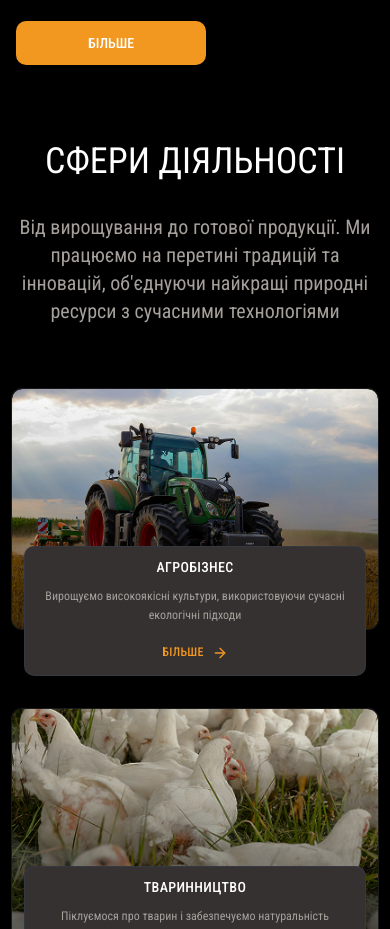
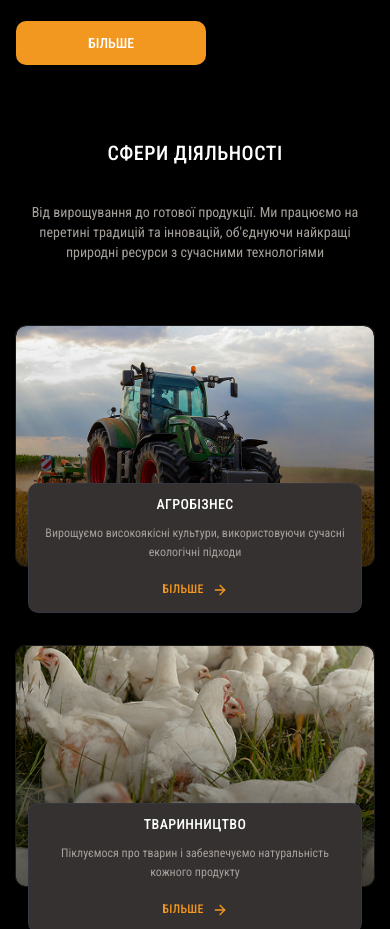
Before and after one commit to ArtemixArt228/chaika, a Next.js app: page / in a window 390 px wide. Shown: the part 2220-3149 px from the top of the page. Built offline with nearby package versions, Linux system fonts and the light colour scheme.

Commit message:
Refactor animations: extract shared animation variants to constants, update ActivitySection and DescriptionSection with Framer Motion animations using shared variants, and enhance responsiveness, layout, and styles for improved consistency.

```diff
--- a/src/app/(homepage)/activity-section/activity-section.tsx
+++ b/src/app/(homepage)/activity-section/activity-section.tsx
@@ -1,8 +1,14 @@
 "use client";
 
 import React from "react";
+import { motion } from "framer-motion";
 
 import { ActivityCard } from "@/app/(homepage)/activity-section/components/activity-card";
+import {
+  containerVariants,
+  fadeInUpVariants,
+  textVariants,
+} from "@/constants/animations";
 
 const ACTIVITY_CARDS = [
   {
@@ -39,21 +45,49 @@ const ACTIVITY_CARDS = [
 
 export const ActivitySection = () => {
   return (
-    <section className="container mx-auto mb-24 lg:mb-52 p-3 lg:p-0">
-      <h4 className="text-center text-white uppercase text-4xl mb-8">
+    <motion.section
+      className="container mx-auto mb-16 sm:mb-20 lg:mb-24 xl:mb-36 px-4 sm:px-6 lg:px-8"
+      variants={containerVariants}
+      initial="hidden"
+      whileInView="visible"
+      viewport={{ once: true, amount: 0.2 }}
+    >
+      <motion.h2
+        variants={fadeInUpVariants}
+        className="
+          text-center text-white uppercase
+          text-xl sm:text-2xl md:text-3xl lg:text-4xl
+          mb-6 sm:mb-8 lg:mb-12
+          px-4 py-3 sm:px-6 sm:py-4 md:px-0 md:py-0
+          rounded-lg md:rounded-none
+          font-medium tracking-wide
+          leading-tight sm:leading-tight
+          max-w-5xl mx-auto
+        "
+      >
         Сфери діяльності
-      </h4>
-      <p className="text-stone-400 text-xl text-center max-w-3xl mx-auto mb-16">
+      </motion.h2>
+      <motion.p
+        variants={textVariants}
+        className="
+              text-stone-400
+              text-center
+              text-sm sm:text-base lg:text-lg xl:text-xl
+              hover:text-stone-300
+              max-w-3xl mx-auto mb-16
+              transition-colors duration-300 ease-out
+            "
+      >
         Від вирощування до готової продукції. Ми працюємо на перетині традицій
         та інновацій, об&#39;єднуючи найкращі природні ресурси з сучасними
         технологіями
-      </p>
+      </motion.p>
 
       <div className="flex flex-col sm:flex-row sm:flex-wrap gap-x-5 gap-y-20 justify-center">
         {ACTIVITY_CARDS.map((card, i) => (
           <ActivityCard {...card} key={i} />
         ))}
       </div>
-    </section>
+    </motion.section>
   );
 };
--- a/src/app/(homepage)/description-section/description-section.tsx
+++ b/src/app/(homepage)/description-section/description-section.tsx
@@ -6,31 +6,11 @@ import { motion } from "framer-motion";
 
 import { MainButton } from "@/components/shared/button";
 
-const containerVariants = {
-  hidden: { opacity: 0 },
-  visible: {
-    opacity: 1,
-    transition: {
-      duration: 0.6,
-      staggerChildren: 0.2,
-    },
-  },
-};
-
-const fadeInUpVariants = {
-  hidden: {
-    opacity: 0,
-    y: 30,
-  },
-  visible: {
-    opacity: 1,
-    y: 0,
-    transition: {
-      duration: 0.6,
-      ease: "easeOut",
-    },
-  },
-};
+import {
+  containerVariants,
+  fadeInUpVariants,
+  textVariants,
+} from "@/constants/animations";
 
 const imageVariants = {
   hidden: {
@@ -44,21 +24,6 @@ const imageVariants = {
     y: 0,
     transition: {
       duration: 0.7,
-      ease: "easeOut",
-    },
-  },
-};
-
-const textVariants = {
-  hidden: {
-    opacity: 0,
-    y: 20,
-  },
-  visible: {
-    opacity: 1,
-    y: 0,
-    transition: {
-      duration: 0.5,
       ease: "easeOut",
     },
   },
--- a/src/components/shared/button.tsx
+++ b/src/components/shared/button.tsx
@@ -9,7 +9,7 @@ export const MainButton = ({ text, className, ...props }: IMainButtonProps) => {
     <motion.button
       whileHover={{ scale: 1.05, y: -2 }}
       whileTap={{ scale: 0.98 }}
-      className={`bg-main text-white uppercase font-medium px-6 py-3 sm:px-8 sm:py-4 rounded-lg shadow-lg hover:shadow-xl transition-all duration-300 ease-out text-sm sm:text-base ${className}`}
+      className={`cursor-pointer bg-main text-white uppercase font-medium px-6 py-3 sm:px-8 sm:py-4 rounded-lg shadow-lg hover:shadow-xl transition-all duration-300 ease-out text-sm sm:text-base ${className}`}
       {...props}
     >
       {text}
--- /dev/null
+++ b/src/constants/animations.ts
@@ -0,0 +1,40 @@
+export const containerVariants = {
+  hidden: { opacity: 0 },
+  visible: {
+    opacity: 1,
+    transition: {
+      duration: 0.6,
+      staggerChildren: 0.2,
+    },
+  },
+};
+
+export const fadeInUpVariants = {
+  hidden: {
+    opacity: 0,
+    y: 30,
+  },
+  visible: {
+    opacity: 1,
+    y: 0,
+    transition: {
+      duration: 0.6,
+      ease: "easeOut",
+    },
+  },
+};
+
+export const textVariants = {
+  hidden: {
+    opacity: 0,
+    y: 20,
+  },
+  visible: {
+    opacity: 1,
+    y: 0,
+    transition: {
+      duration: 0.5,
+      ease: "easeOut",
+    },
+  },
+};
```
